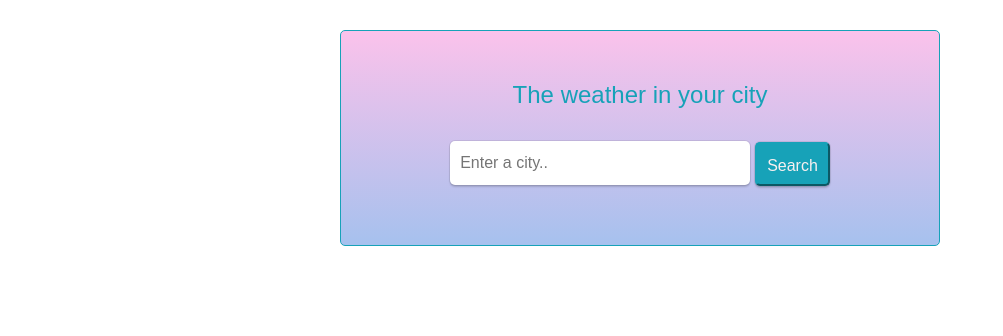
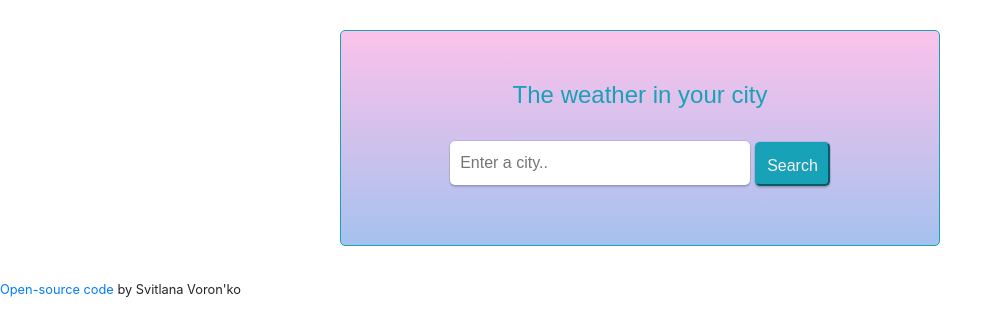
Before and after one commit to fotinia-sadovskaya/weather-react, a React app: page public/index.html in a window 1280 px wide. Shown: the whole page, without its empty margins (0-1003 px from the left). Built offline with nearby package versions, Linux system fonts and the light colour scheme.

Commit message:
Update index.html

```diff
--- a/public/index.html
+++ b/public/index.html
@@ -46,5 +46,9 @@
       To begin the development, run `npm start` or `yarn start`.
       To create a production bundle, use `npm run build` or `yarn build`.
     -->
+    <small>
+          <a href="https://github.com/fotinia-sadovskaya/weather-reactt" target="_blank">Open-source code</a>
+          by Svitlana Voron'ko
+        </small>
   </body>
 </html>
```
